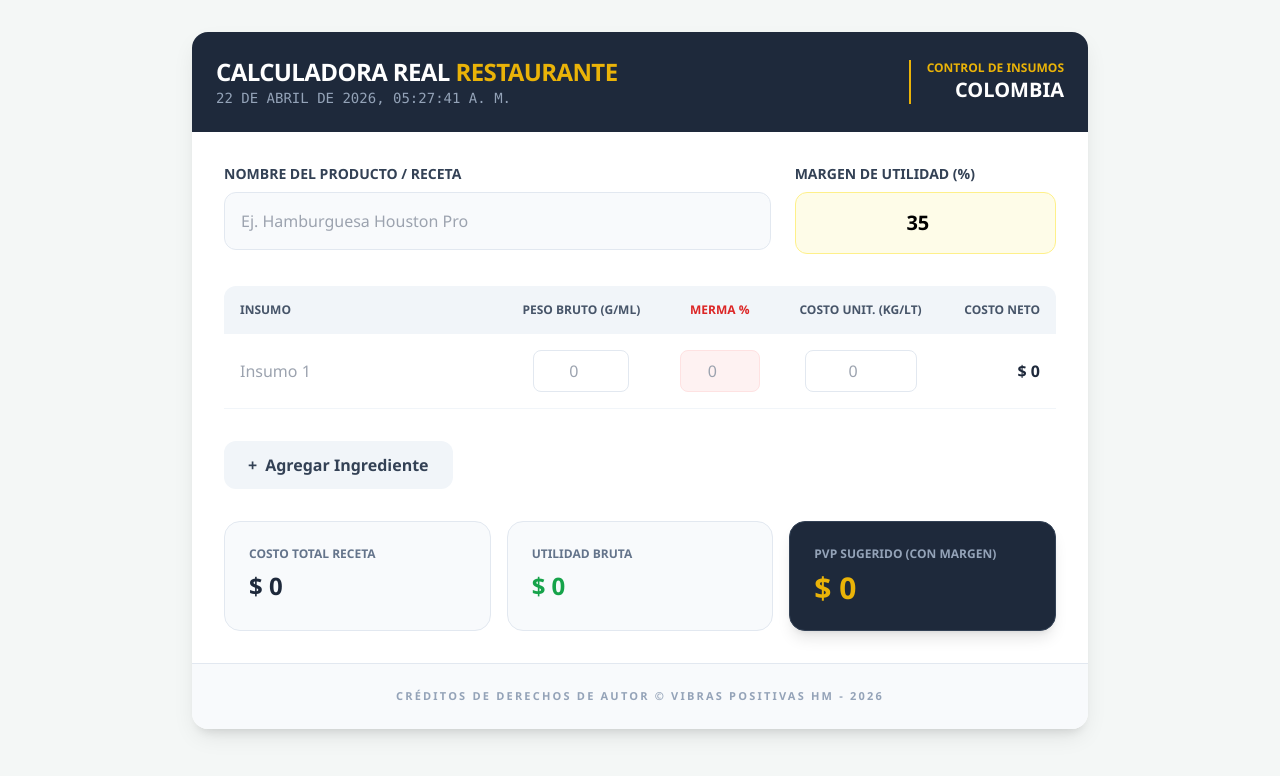
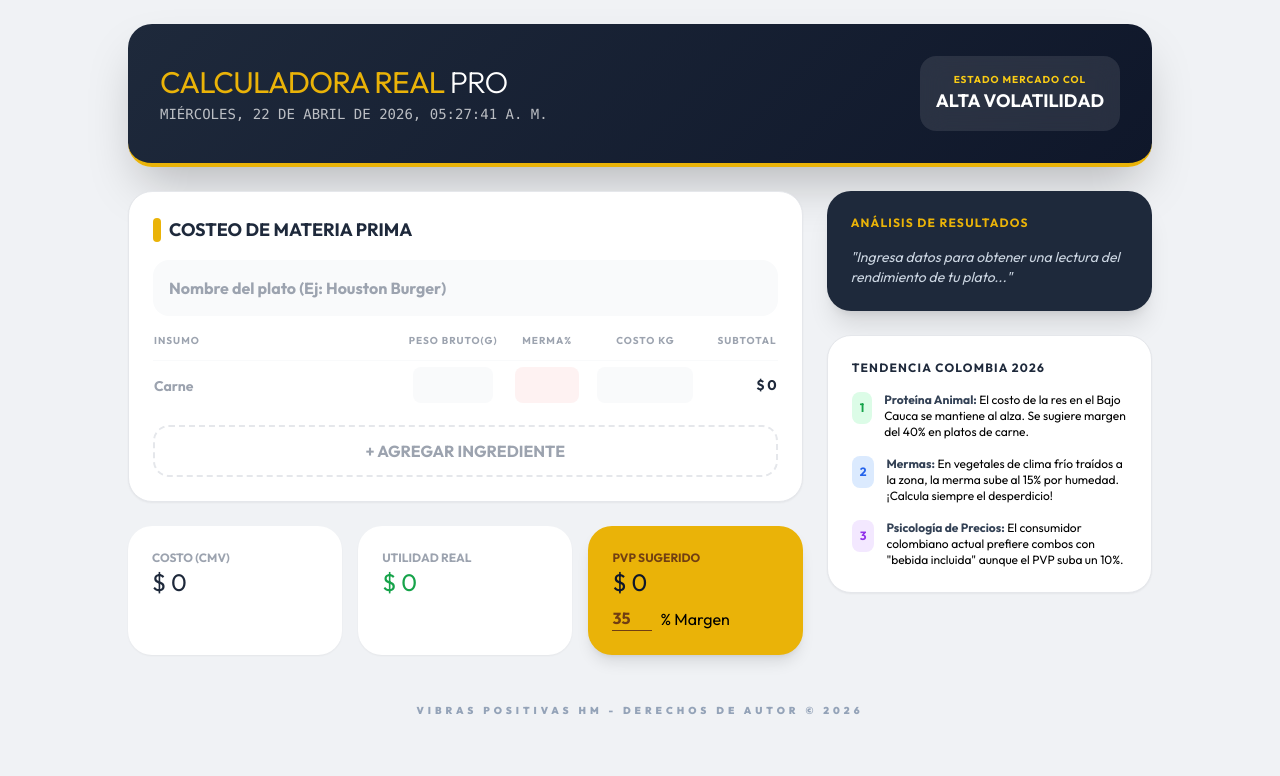
Before and after one commit to haroldco45/calculadorarealrestaurante, a plain HTML site: page index.html in a window 1280 px wide. Drawn offline with nearby package versions, Linux system fonts and the light colour scheme.

Commit message:
Update index.html

```diff
--- a/index.html
+++ b/index.html
@@ -3,143 +3,189 @@
 <head>
     <meta charset="UTF-8">
     <meta name="viewport" content="width=device-width, initial-scale=1.0">
-    <title>Costeo Real para Restaurante</title>
+    <title>Calculadora Real Pro </title>
     <script src="https://cdn.tailwindcss.com"></script>
     <style>
-        body { background-color: #f4f7f6; font-family: 'Segoe UI', Tahoma, Geneva, Verdana, sans-serif; }
-        .card-shadow { box-shadow: 0 10px 25px -5px rgba(0, 0, 0, 0.1), 0 8px 10px -6px rgba(0, 0, 0, 0.1); }
+        @import url('https://fonts.googleapis.com/css2?family=Outfit:wght@300;400;700;900&display=swap');
+        body { font-family: 'Outfit', sans-serif; background-color: #f0f2f5; }
+        .gradient-brand { background: linear-gradient(135deg, #1e293b 0%, #0f172a 100%); }
+    </div>
     </style>
 </head>
-<body class="p-4 md:p-8">
+<body class="p-2 md:p-6 pb-20">
 
-    <div class="max-w-4xl mx-auto bg-white rounded-2xl overflow-hidden card-shadow">
-        <div class="bg-slate-800 p-6 text-white flex flex-col md:flex-row justify-between items-center gap-4">
-            <div>
-                <h1 class="text-2xl font-bold tracking-tight">CALCULADORA REAL <span class="text-yellow-500">RESTAURANTE</span></h1>
-                <p id="reloj" class="text-sm text-slate-400 font-mono"></p>
+    <div class="max-w-5xl mx-auto space-y-6">
+
+        <div class="gradient-brand rounded-3xl p-8 text-white shadow-2xl flex flex-col md:flex-row justify-between items-center border-b-4 border-yellow-500">
+            <div class="text-center md:text-left">
+                <h1 class="text-3xl font-900 tracking-tight text-yellow-500">CALCULADORA REAL <span class="text-white font-light">PRO</span></h1>
+                <p id="fecha-colombia" class="text-sm font-mono opacity-70 mt-1"></p>
             </div>
-            <div class="text-right border-l-2 border-yellow-500 pl-4">
-                <p class="text-xs uppercase font-bold text-yellow-500">Control de Insumos</p>
-                <p class="text-xl font-black">COLOMBIA</p>
+            <div class="bg-white/10 p-4 rounded-2xl backdrop-blur-md mt-4 md:mt-0 text-center">
+                <p class="text-[10px] uppercase font-bold tracking-widest text-yellow-400">Estado Mercado Col</p>
+                <p class="text-lg font-bold">ALTA VOLATILIDAD</p>
             </div>
         </div>
 
-        <div class="p-6 md:p-8">
-            <div class="grid grid-cols-1 md:grid-cols-3 gap-6 mb-8">
-                <div class="md:col-span-2">
-                    <label class="block text-sm font-bold text-slate-700 mb-2 uppercase">Nombre del Producto / Receta</label>
-                    <input type="text" id="plato" placeholder="Ej. Hamburguesa Houston Pro" class="w-full p-4 bg-slate-50 border border-slate-200 rounded-xl focus:outline-none focus:ring-2 focus:ring-slate-800 transition">
-                </div>
-                <div>
-                    <label class="block text-sm font-bold text-slate-700 mb-2 uppercase">Margen de Utilidad (%)</label>
-                    <input type="number" id="margen" value="35" oninput="calcular()" class="w-full p-4 bg-yellow-50 border border-yellow-200 rounded-xl focus:outline-none font-bold text-xl text-center">
-                </div>
-            </div>
+        <div class="grid grid-cols-1 lg:grid-cols-3 gap-6">
 
-            <div class="overflow-x-auto mb-8">
-                <table class="w-full border-collapse text-left">
-                    <thead>
-                        <tr class="bg-slate-100 text-slate-600 text-xs uppercase">
-                            <th class="p-4 rounded-tl-xl font-black">Insumo</th>
-                            <th class="p-4 font-black text-center">Peso Bruto (g/ml)</th>
-                            <th class="p-4 font-black text-center text-red-600">Merma %</th>
-                            <th class="p-4 font-black text-center">Costo Unit. (Kg/Lt)</th>
-                            <th class="p-4 rounded-tr-xl font-black text-right">Costo Neto</th>
+            <div class="lg:col-span-2 space-y-6">
+                <div class="bg-white rounded-3xl p-6 shadow-sm border border-gray-200">
+                    <h2 class="text-lg font-bold text-slate-800 mb-4 flex items-center gap-2">
+                        <span class="bg-yellow-500 w-2 h-6 rounded-full"></span>
+                        COSTEO DE MATERIA PRIMA
+                    </h2>
+
+                    <div class="space-y-4">
+                        <input type="text" id="plato" placeholder="Nombre del plato (Ej: Houston Burger)" class="w-full p-4 bg-gray-50 rounded-2xl border-none focus:ring-2 focus:ring-yellow-500 outline-none font-bold text-slate-700">
+
+                        <div class="overflow-x-auto">
+                            <table class="w-full text-left">
+                                <thead class="text-[10px] uppercase text-gray-400 font-black tracking-widest">
+                                    <tr>
+                                        <th class="pb-3">Insumo</th>
+                                        <th class="pb-3 text-center">Peso Bruto(g)</th>
+                                        <th class="pb-3 text-center">Merma%</th>
+                                        <th class="pb-3 text-center">Costo Kg</th>
+                                        <th class="pb-3 text-right">Subtotal</th>
                                     </tr>
                                 </thead>
-                    <tbody id="filas">
-                        <tr class="border-b border-slate-100 hover:bg-slate-50 transition">
-                            <td class="p-4"><input type="text" placeholder="Insumo 1" class="w-full bg-transparent outline-none font-medium"></td>
-                            <td class="p-4 text-center"><input type="number" placeholder="0" oninput="calcular()" class="w-24 p-2 bg-white border border-slate-200 rounded-lg text-center bruto"></td>
-                            <td class="p-4 text-center"><input type="number" placeholder="0" oninput="calcular()" class="w-20 p-2 bg-red-50 border border-red-100 rounded-lg text-center text-red-600 merma"></td>
-                            <td class="p-4 text-center"><input type="number" placeholder="0" oninput="calcular()" class="w-28 p-2 bg-white border border-slate-200 rounded-lg text-center costo-u"></td>
-                            <td class="p-4 text-right font-bold text-slate-800 subtotal">$ 0</td>
+                                <tbody id="filas-insumos">
+                                    <tr class="border-t border-gray-50">
+                                        <td class="py-3"><input type="text" placeholder="Carne" class="w-full bg-transparent text-sm font-semibold outline-none"></td>
+                                        <td><input type="number" oninput="ejecutarCalculos()" class="w-20 mx-auto block text-center bg-gray-50 rounded-lg p-2 text-sm val-bruto"></td>
+                                        <td><input type="number" oninput="ejecutarCalculos()" class="w-16 mx-auto block text-center bg-red-50 text-red-600 rounded-lg p-2 text-sm val-merma"></td>
+                                        <td><input type="number" oninput="ejecutarCalculos()" class="w-24 mx-auto block text-center bg-gray-50 rounded-lg p-2 text-sm val-costo"></td>
+                                        <td class="text-right font-bold text-sm text-slate-800 val-subtotal">$ 0</td>
                                     </tr>
                                 </tbody>
                             </table>
                         </div>
 
-            <button onclick="agregarFila()" class="mb-8 flex items-center gap-2 px-6 py-3 bg-slate-100 text-slate-700 rounded-xl font-bold hover:bg-slate-200 transition">
-                <span>+</span> Agregar Ingrediente
+                        <button onclick="nuevaFila()" class="w-full py-3 rounded-2xl border-2 border-dashed border-gray-200 text-gray-400 font-bold hover:bg-gray-50 transition">
+                            + AGREGAR INGREDIENTE
                         </button>
+                    </div>
+                </div>
 
                 <div class="grid grid-cols-1 md:grid-cols-3 gap-4">
-                <div class="p-6 bg-slate-50 rounded-2xl border border-slate-200">
-                    <p class="text-xs font-bold text-slate-500 uppercase mb-2">Costo Total Receta</p>
-                    <h2 id="total-costo" class="text-2xl font-black text-slate-800">$ 0</h2>
+                    <div class="bg-white p-6 rounded-3xl shadow-sm">
+                        <p class="text-xs font-bold text-gray-400 uppercase">Costo (CMV)</p>
+                        <h3 id="res-costo" class="text-2xl font-900 text-slate-800">$ 0</h3>
                     </div>
-                <div class="p-6 bg-slate-50 rounded-2xl border border-slate-200">
-                    <p class="text-xs font-bold text-slate-500 uppercase mb-2">Utilidad Bruta</p>
-                    <h2 id="total-utilidad" class="text-2xl font-black text-green-600">$ 0</h2>
+                    <div class="bg-white p-6 rounded-3xl shadow-sm">
+                        <p class="text-xs font-bold text-gray-400 uppercase">Utilidad Real</p>
+                        <h3 id="res-utilidad" class="text-2xl font-900 text-green-600">$ 0</h3>
                     </div>
-                <div class="p-6 bg-slate-800 rounded-2xl border border-slate-700 shadow-lg">
-                    <p class="text-xs font-bold text-slate-400 uppercase mb-2">PVP Sugerido (Con Margen)</p>
-                    <h2 id="pvp" class="text-3xl font-black text-yellow-500">$ 0</h2>
+                    <div class="bg-yellow-500 p-6 rounded-3xl shadow-lg">
+                        <p class="text-xs font-bold text-yellow-900 uppercase">PVP Sugerido</p>
+                        <h3 id="res-pvp" class="text-2xl font-900 text-slate-900">$ 0</h3>
+                        <div class="mt-2 flex items-center gap-2">
+                            <input type="number" id="margen-input" value="35" oninput="ejecutarCalculos()" class="w-10 bg-transparent border-b border-yellow-900 font-bold outline-none text-yellow-900">% Margen
+                        </div>
                     </div>
                 </div>
             </div>
 
-        <div class="p-6 bg-slate-50 border-t border-slate-200 text-center">
-            <p class="text-[11px] font-bold text-slate-400 uppercase tracking-[0.2em]">
-                Créditos de Derechos de Autor © Vibras Positivas HM - 2026
+            <div class="space-y-6">
+                <div class="bg-slate-800 text-white rounded-3xl p-6 shadow-xl">
+                    <h2 class="text-yellow-500 font-bold uppercase text-xs tracking-widest mb-4">Análisis de Resultados</h2>
+                    <div id="analisis-texto" class="text-sm space-y-3 text-slate-300 italic">
+                        "Ingresa datos para obtener una lectura del rendimiento de tu plato..."
+                    </div>
+                </div>
+
+                <div class="bg-white rounded-3xl p-6 shadow-sm border border-gray-200">
+                    <h2 class="text-slate-800 font-bold uppercase text-xs tracking-widest mb-4">Tendencia Colombia 2026</h2>
+                    <ul class="text-xs space-y-4">
+                        <li class="flex gap-3">
+                            <span class="bg-green-100 text-green-600 p-2 rounded-lg h-fit font-bold">1</span>
+                            <p><strong class="text-slate-700">Proteína Animal:</strong> El costo de la res en el Bajo Cauca se mantiene al alza. Se sugiere margen del 40% en platos de carne.</p>
+                        </li>
+                        <li class="flex gap-3">
+                            <span class="bg-blue-100 text-blue-600 p-2 rounded-lg h-fit font-bold">2</span>
+                            <p><strong class="text-slate-700">Mermas:</strong> En vegetales de clima frío traídos a la zona, la merma sube al 15% por humedad. ¡Calcula siempre el desperdicio!</p>
+                        </li>
+                        <li class="flex gap-3">
+                            <span class="bg-purple-100 text-purple-600 p-2 rounded-lg h-fit font-bold">3</span>
+                            <p><strong class="text-slate-700">Psicología de Precios:</strong> El consumidor colombiano actual prefiere combos con "bebida incluida" aunque el PVP suba un 10%.</p>
+                        </li>
+                    </ul>
+                </div>
+            </div>
+        </div>
+
+        <div class="text-center py-6">
+            <p class="text-[10px] font-black text-slate-400 uppercase tracking-[0.4em]">
+                Vibras Positivas HM - Derechos de Autor © 2026
             </p>
         </div>
     </div>
 
     <script>
-        // Reloj Colombia
-        function updateClock() {
-            const now = new Date();
-            const options = { timeZone: 'America/Bogota', hour: '2-digit', minute: '2-digit', second: '2-digit', day: '2-digit', month: 'long', year: 'numeric' };
-            document.getElementById('reloj').innerText = now.toLocaleDateString('es-CO', options).toUpperCase();
+        function actualizarReloj() {
+            const opciones = { timeZone: 'America/Bogota', weekday: 'long', day: 'numeric', month: 'long', year: 'numeric', hour: '2-digit', minute: '2-digit', second: '2-digit' };
+            document.getElementById('fecha-colombia').innerText = new Intl.DateTimeFormat('es-CO', opciones).format(new Date()).toUpperCase();
         }
-        setInterval(updateClock, 1000);
-        updateClock();
+        setInterval(actualizarReloj, 1000);
+        actualizarReloj();
 
-        function agregarFila() {
-            const tbody = document.getElementById('filas');
-            const row = document.createElement('tr');
-            row.className = "border-b border-slate-100 hover:bg-slate-50 transition";
-            row.innerHTML = `
-                <td class="p-4"><input type="text" placeholder="Nuevo Insumo" class="w-full bg-transparent outline-none font-medium"></td>
-                <td class="p-4 text-center"><input type="number" placeholder="0" oninput="calcular()" class="w-24 p-2 bg-white border border-slate-200 rounded-lg text-center bruto"></td>
-                <td class="p-4 text-center"><input type="number" placeholder="0" oninput="calcular()" class="w-20 p-2 bg-red-50 border border-red-100 rounded-lg text-center text-red-600 merma"></td>
-                <td class="p-4 text-center"><input type="number" placeholder="0" oninput="calcular()" class="w-28 p-2 bg-white border border-slate-200 rounded-lg text-center costo-u"></td>
-                <td class="p-4 text-right font-bold text-slate-800 subtotal">$ 0</td>
+        function nuevaFila() {
+            const tbody = document.getElementById('filas-insumos');
+            const tr = document.createElement('tr');
+            tr.className = "border-t border-gray-50";
+            tr.innerHTML = `
+                <td class="py-3"><input type="text" placeholder="Insumo" class="w-full bg-transparent text-sm font-semibold outline-none"></td>
+                <td><input type="number" oninput="ejecutarCalculos()" class="w-20 mx-auto block text-center bg-gray-50 rounded-lg p-2 text-sm val-bruto"></td>
+                <td><input type="number" oninput="ejecutarCalculos()" class="w-16 mx-auto block text-center bg-red-50 text-red-600 rounded-lg p-2 text-sm val-merma"></td>
+                <td><input type="number" oninput="ejecutarCalculos()" class="w-24 mx-auto block text-center bg-gray-50 rounded-lg p-2 text-sm val-costo"></td>
+                <td class="text-right font-bold text-sm text-slate-800 val-subtotal">$ 0</td>
             `;
-            tbody.appendChild(row);
+            tbody.appendChild(tr);
         }
 
-        function calcular() {
-            const rows = document.querySelectorAll('#filas tr');
-            let granTotalCosto = 0;
+        function ejecutarCalculos() {
+            const filas = document.querySelectorAll('#filas-insumos tr');
+            let costoTotal = 0;
 
-            rows.forEach(row => {
-                const bruto = parseFloat(row.querySelector('.bruto').value) || 0;
-                const mermaPct = parseFloat(row.querySelector('.merma').value) || 0;
-                const costoUnidad = parseFloat(row.querySelector('.costo-u').value) || 0;
+            filas.forEach(f => {
+                const bruto = parseFloat(f.querySelector('.val-bruto').value) || 0;
+                const merma = parseFloat(f.querySelector('.val-merma').value) || 0;
+                const costoKg = parseFloat(f.querySelector('.val-costo').value) || 0;
 
-                // Lógica Siigo: Costo Real = Costo x Kg ajustado por rendimiento de merma
-                // Peso Neto = Bruto * (1 - Merma%)
-                // Sin embargo, el restaurante paga por el Bruto. El costo del ingrediente en el plato es (Bruto/1000) * CostoKg
-                const subtotal = (bruto / 1000) * costoUnidad;
-
-                row.querySelector('.subtotal').innerText = new Intl.NumberFormat('es-CO', { style: 'currency', currency: 'COP', maximumFractionDigits: 0 }).format(subtotal);
-                granTotalCosto += subtotal;
+                // El costo real es sobre el bruto que pagas. La merma te dice qué tanto aprovechas.
+                const sub = (bruto / 1000) * costoKg;
+                f.querySelector('.val-subtotal').innerText = new Intl.NumberFormat('es-CO', { style: 'currency', currency: 'COP', maximumFractionDigits: 0 }).format(sub);
+                costoTotal += sub;
             });
 
-            const margenPct = parseFloat(document.getElementById('margen').value) || 0;
-            const factorMargen = 1 - (margenPct / 100);
+            const margen = parseFloat(document.getElementById('margen-input').value) || 0;
+            const pvp = costoTotal / (1 - (margen / 100));
+            const utilidad = pvp - costoTotal;
 
-            // Precio Venta Público Sugerido
-            const pvp = factorMargen > 0 ? (granTotalCosto / factorMargen) : 0;
-            const utilidad = pvp - granTotalCosto;
+            const format = (v) => new Intl.NumberFormat('es-CO', { style: 'currency', currency: 'COP', maximumFractionDigits: 0 }).format(v);
 
-            const format = (val) => new Intl.NumberFormat('es-CO', { style: 'currency', currency: 'COP', maximumFractionDigits: 0 }).format(val);
+            document.getElementById('res-costo').innerText = format(costoTotal);
+            document.getElementById('res-utilidad').innerText = format(utilidad);
+            document.getElementById('res-pvp').innerText = format(pvp);
 
-            document.getElementById('total-costo').innerText = format(granTotalCosto);
-            document.getElementById('total-utilidad').innerText = format(utilidad);
-            document.getElementById('pvp').innerText = format(pvp);
+            generarSugerencia(costoTotal, pvp, margen);
+        }
+
+        function generarSugerencia(costo, pvp, margen) {
+            const caja = document.getElementById('analisis-texto');
+            if(costo === 0) return;
+
+            let texto = "";
+            if(margen < 30) {
+                texto = "⚠️ <b class='text-red-400'>Alerta de Rentabilidad:</b> Tu margen está por debajo del promedio en Colombia (35%). Considera reducir porciones o revisar mermas para no trabajar a pérdida.";
+            } else if(margen >= 30 && margen <= 45) {
+                texto = "✅ <b class='text-green-400'>Punto Óptimo:</b> Estás en el rango competitivo. Con este PVP puedes cubrir gastos fijos y nómina en el mercado colombiano.";
+            } else {
+                texto = "⭐ <b class='text-yellow-400'>Premium:</b> Tu margen es alto. Asegúrate de que la experiencia y calidad justifiquen este precio frente a la competencia.";
+            }
+
+            caja.innerHTML = texto + `<br><br>💡 <b>Sugerencia:</b> El costo de este plato es de ${new Intl.NumberFormat('es-CO', { style: 'currency', currency: 'COP', maximumFractionDigits: 0 }).format(costo)}. Si el mercado no tolera el precio de ${new Intl.NumberFormat('es-CO', { style: 'currency', currency: 'COP', maximumFractionDigits: 0 }).format(pvp)}, busca sustitutos de materia prima locales.`;
         }
     </script>
 </body>
```
Lines whose indentation alone changed are shown as unchanged.
